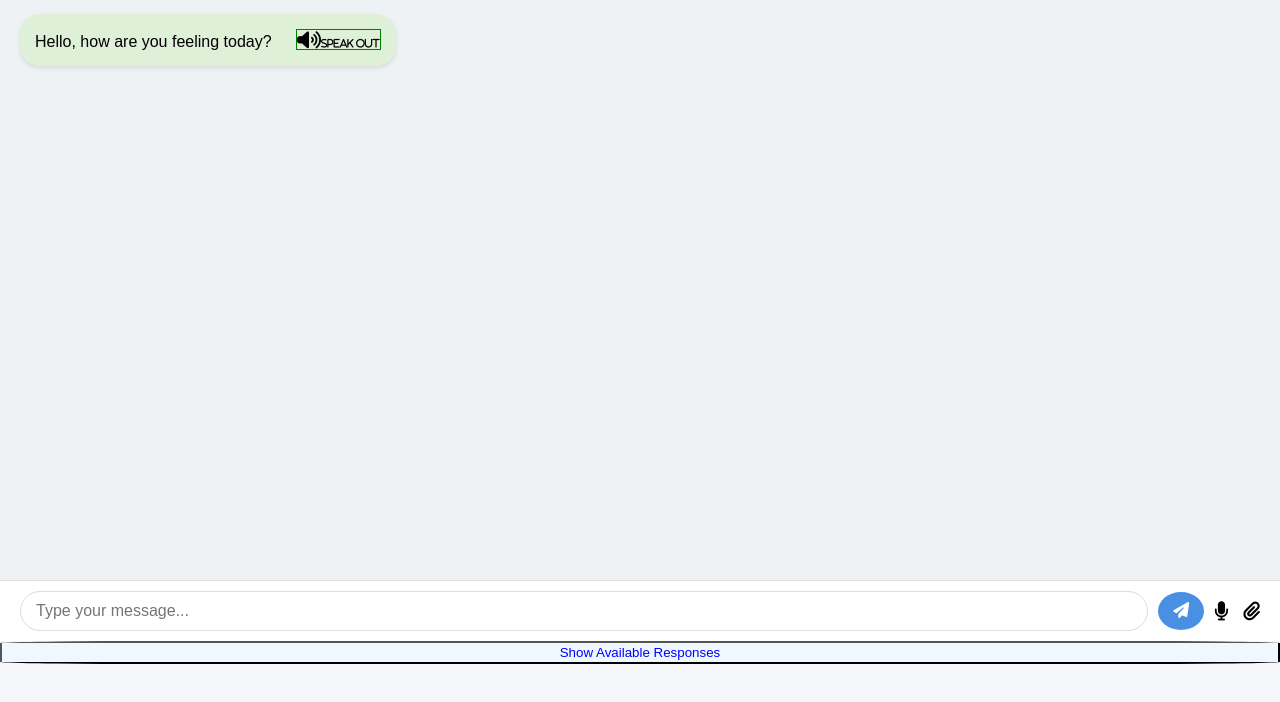
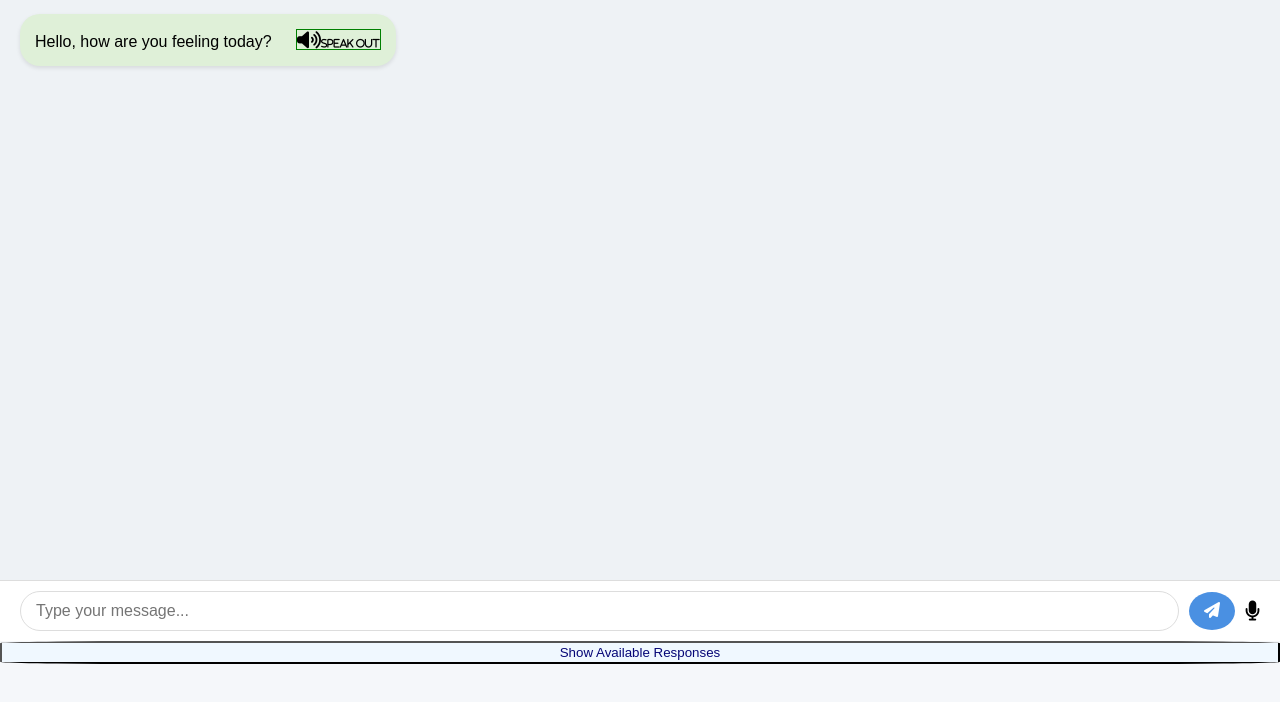
Before and after one commit to mysource0/ai_therapist, a plain HTML site: page index.html in a window 1280 px wide. Shown: the part 64-766 px from the top of the page. Drawn offline with Linux system fonts and the light colour scheme.

Commit message:
Update index.html

```diff
--- a/index.html
+++ b/index.html
@@ -44,12 +44,11 @@
       <input type="text" id="userInput" placeholder="Type your message...">
       <button id="sendBtn"><i class="fas fa-paper-plane"></i></button>
       <div class="voice-attach">
-        <i class="fas fa-microphone" id="micIcon"></i>
-        <i class="fas fa-paperclip" id="attachIcon"></i>
+        <i class="fas fa-microphone" style="font-size: 20px;" id="micIcon"></i>
       </div>
 
     </div>
-    <button style="padding: 2px; border-radius: 10%; background-color: aliceblue; color: blue;" id="showPredefinedBtn">Show Available Responses</button><br><br><br><br>
+    <button style="padding: 2px; border-radius: 10%; background-color: aliceblue; color: rgb(6, 6, 119);" id="showPredefinedBtn">Show Available Responses</button><br><br><br><br>
     <div id="output_predef"></div>
   </div>
 
```
